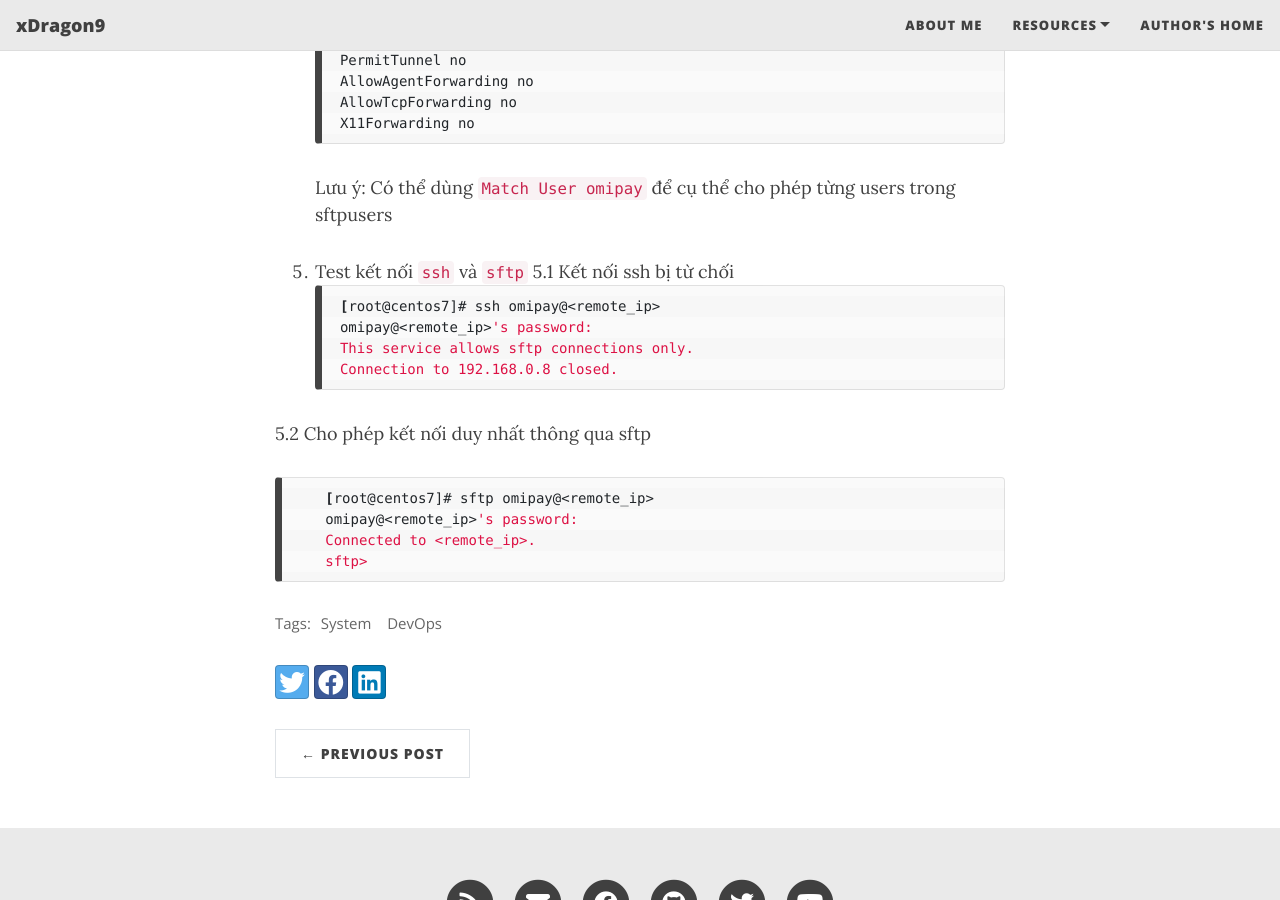
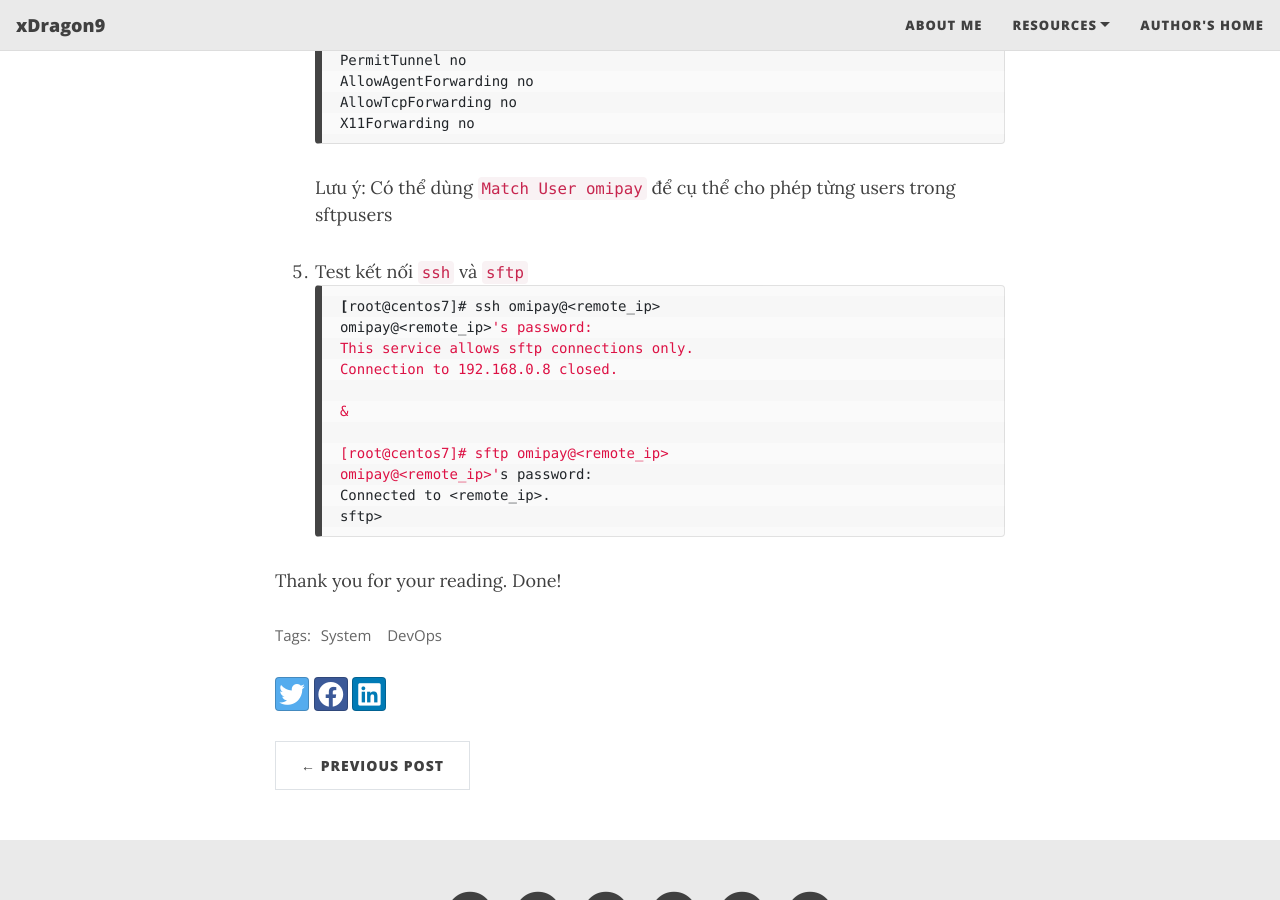
Before and after one commit to trungnvfet/trungnvfet.github.io, a Jekyll site: the page built from _posts/2023-04-02-Cau_hinh_sFTP_SSH.md, in a window 1280 px wide and 900 px high, scrolled down 716 px. Built offline with Jekyll 4.4.1, drawn with Linux system fonts in a browser that asks for light colours; nearby versions of some CDN libraries.

Commit message:
Update 2023-04-02-Cau_hinh_sFTP_SSH.md

````diff
--- a/_posts/2023-04-02-Cau_hinh_sFTP_SSH.md
+++ b/_posts/2023-04-02-Cau_hinh_sFTP_SSH.md
@@ -46,18 +46,18 @@ twitter_text: 'How to configure sftp users in centos7'
 Lưu ý: Có thể dùng `Match User omipay` để cụ thể cho phép từng users trong sftpusers
 
 5. Test kết nối `ssh` và `sftp`
-5.1 Kết nối ssh bị từ chối
 ```bash
     [root@centos7]# ssh omipay@<remote_ip>
     omipay@<remote_ip>'s password:
     This service allows sftp connections only.
     Connection to 192.168.0.8 closed.
-```
 
-5.2 Cho phép kết nối duy nhất thông qua sftp
-```bash
+    &
+
     [root@centos7]# sftp omipay@<remote_ip>
     omipay@<remote_ip>'s password:
     Connected to <remote_ip>.
     sftp>
 ```
+
+Thank you for your reading. Done!
````
